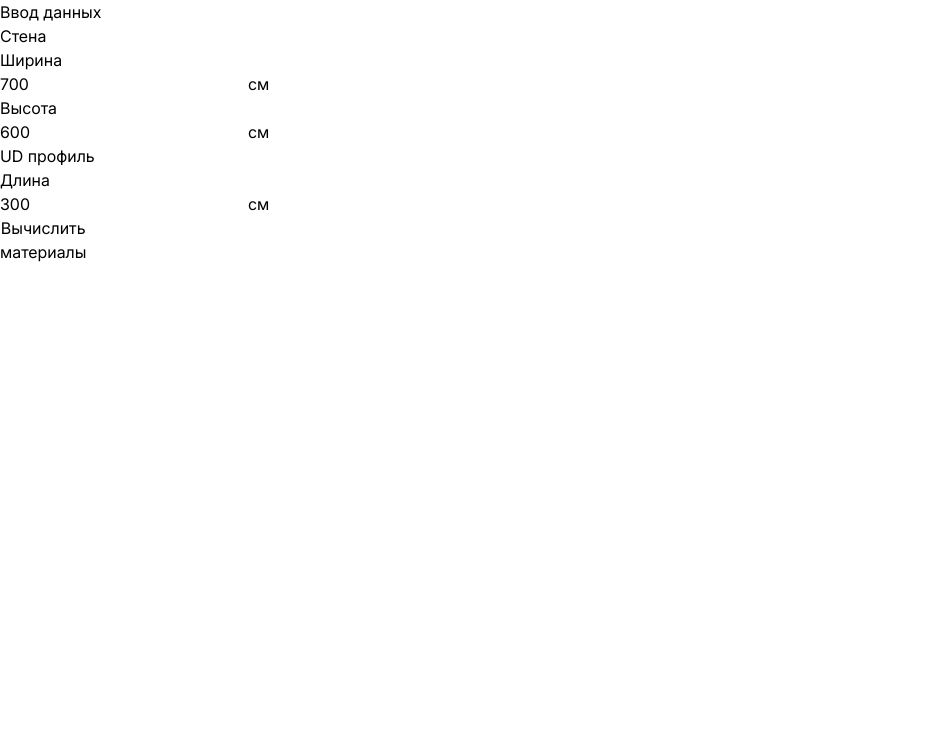
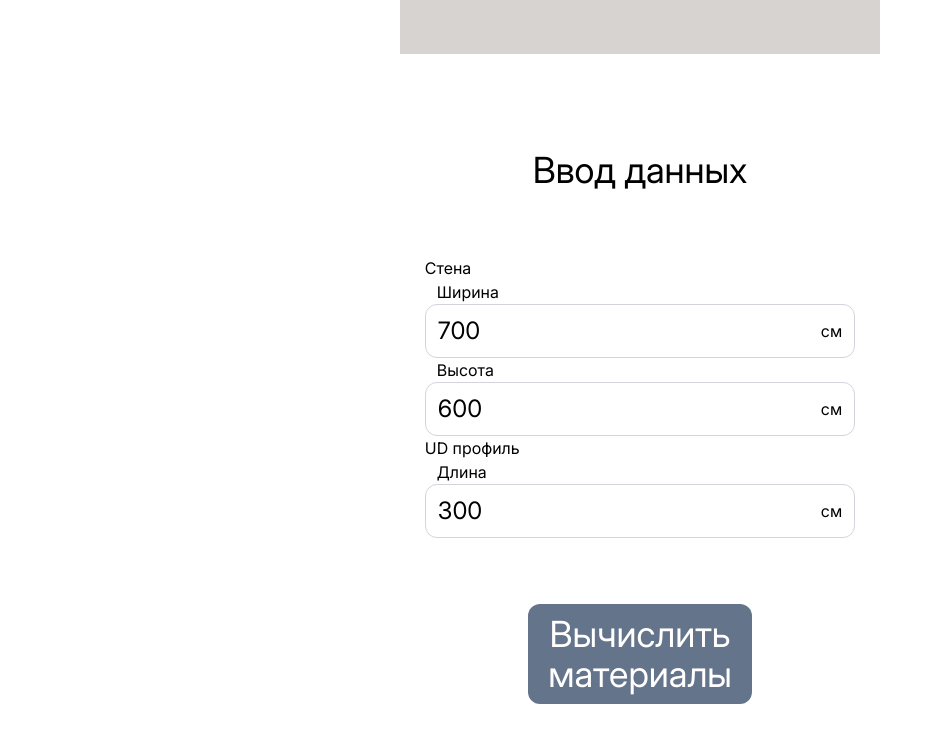
Before and after one commit to gretmn102/plasterboard-installation, a React (Vite) app: page / in a window 1280 px wide. Both pictures are taken after a click on the button "Приступить". Shown: the top 742 px of the page, without its empty margins (0-943 px from the left). Built offline with nearby package versions, Linux system fonts and the light colour scheme.

Commit message:
feat(ui): make the UI according to the design in Figma (#7)
Closes: #6

```diff
--- a/src/components/button.tsx
+++ b/src/components/button.tsx
@@ -6,6 +6,7 @@ export function Button({ onClick, children }: {
 }) {
   return (
     <button
+      className="self-center px-5 py-2.5 text-4xl text-white whitespace-nowrap rounded-xl bg-slate-500"
       onClick={() => {
         if (onClick) { onClick() }
       }}
--- a/src/components/input.tsx
+++ b/src/components/input.tsx
@@ -1,24 +1,74 @@
-import React from "react" // leave it in, otherwise it throws an error
+import React, { useRef, useState } from "react"
 
-export function Input({ id, label, value, onChange }: {
+import { concat } from "../utils"
+
+export function Input({ id, label, initValue, onChange }: {
   id: string
-  label: string
-  value: number
-  onChange?: (e: React.ChangeEvent<HTMLInputElement>) => void
+  label?: string
+  initValue: number
+  onChange?: (prompt: number) => void
 }) {
+  const [value, setValue] = useState(initValue)
+  const inputId = useRef<HTMLInputElement>(null)
+  const [focused, setFocused] = useState(false)
+
   return (
     <div>
-      <label htmlFor={id}>{label}</label>
-      <div>
+      {label && (
+        <label
+          className={concat([
+            "gap-2.5 self-start pl-3 text-base"
+          ])}
+          htmlFor={id}
+        >
+          {label}
+        </label>
+      )}
+      <div
+        role="textbox"
+        className={concat([
+          "w-fit",
+          "px-3",
+          "py-2.5",
+          "focus:outline-none",
+          "border",
+          "border-solid",
+          focused ? "border-blue-500" : "border-gray-300 hover:border-gray-400",
+          "rounded-xl",
+          "flex",
+          "items-center",
+          "gap-2.5",
+        ])}
+        onClick={() => {
+          if (inputId.current) {
+            inputId.current.focus()
+            setFocused(true)
+          }
+        }}
+      >
         <input
           id={id}
-          type={"number"}
+          ref={inputId}
+          type="number"
+          className={concat([
+            "[appearance:textfield] [&::-webkit-outer-spin-button]:appearance-none [&::-webkit-inner-spin-button]:appearance-none",
+            "focus:outline-none",
+            "text-2xl",
+            "font-light",
+            "placeholder:text-slate-400",
+          ])}
+          placeholder="1000"
+          value={value}
           onChange={e => {
-            if (onChange) { onChange(e) }
+            const newValue = Number.parseInt(e.currentTarget.value)
+            setValue(newValue)
+            if (onChange) { onChange(newValue) }
           }}
-          value={value}
+          onBlur={() => {
+            setFocused(false)
+          }}
         />
-        <span>см</span>
+        <div>см</div>
       </div>
     </div>
   )
--- a/src/components/layer.tsx
+++ b/src/components/layer.tsx
@@ -6,13 +6,13 @@ export function Layer({ title, footer, children }: {
   children?: React.ReactNode
 }) {
   return (
-    <main>
-      <h1>{title}</h1>
+    <main className="flex flex-col flex-1 justify-between items-center px-2.5 py-24 w-full">
+      <h1 className="text-4xl text-center text-black">{title}</h1>
       {children && (
         <div>{children}</div>
       )}
       {footer && (
-        <div>{footer}</div>
+        <footer>{footer}</footer>
       )}
     </main>
   )
--- /dev/null
+++ b/src/components/navbar.tsx
@@ -0,0 +1,7 @@
+import * as React from "react"
+
+export function Navbar() {
+  return (
+    <header className="w-full bg-stone-300 min-h-[54px]" />
+  )
+}
--- a/src/index.tsx
+++ b/src/index.tsx
@@ -2,11 +2,13 @@ import React, { useState } from "react" // leave it in, otherwise it throws an e
 import { createRoot } from "react-dom/client"
 
 import "./styles.css"
+import { concat } from "./utils"
 import * as Model from "./model"
 import { Home } from "./pages/home"
 import { InputData } from "./pages/inputData"
 import { RequiredMaterials } from "./pages/requiredMaterials"
 import { Installation } from "./pages/installation"
+import { Navbar } from "./components/navbar"
 
 enum Page {
   "home",
@@ -20,6 +22,7 @@ function App(): React.ReactElement {
   const [model, setModel] = useState<Model.Model | undefined>(undefined)
   const [page, setPage] = useState(Page.home)
 
+  const currentPage = (() => {
     switch (page) {
       case Page.home:
         return (
@@ -48,6 +51,25 @@ function App(): React.ReactElement {
           <Installation initState={state} />
         )
     }
+  })()
+
+  return (
+    <div className={concat([
+      "flex",
+      "justify-center",
+    ])}>
+      <div className={concat([
+        "w-full",
+        "max-w-[480px]",
+        "h-screen",
+        "flex",
+        "flex-col",
+      ])}>
+        <Navbar />
+        {currentPage}
+      </div>
+    </div>
+  )
 }
 
 document.addEventListener("DOMContentLoaded", (event) => {
--- a/src/pages/inputData.tsx
+++ b/src/pages/inputData.tsx
@@ -1,4 +1,4 @@
-import React, { Children, useState } from "react" // leave it in, otherwise it throws an error
+import React, { useState } from "react" // leave it in, otherwise it throws an error
 
 import * as Model from "../model"
 import { Button } from "../components/button"
@@ -55,18 +55,18 @@ export function InputData({ submit }: {
         <Input
           id="wall-width"
           label="Ширина"
-          value={wallWidth}
-          onChange={e => {
-            setWallWidth(Number.parseInt(e.target.value))
+          initValue={wallWidth}
+          onChange={value => {
+            setWallWidth(value)
           }}
         />
         <Input
           id="wall-height"
           label="Высота"
-          onChange={e => {
-            setWallHeight(Number.parseInt(e.target.value))
+          onChange={value => {
+            setWallHeight(value)
           }}
-          value={wallHeight}
+          initValue={wallHeight}
         />
       </Section>
       <Section
@@ -75,9 +75,9 @@ export function InputData({ submit }: {
         <Input
           id="ud-length"
           label="Длина"
-          value={udLength}
-          onChange={e => {
-            setUdLength(Number.parseInt(e.target.value))
+          initValue={udLength}
+          onChange={value => {
+            setUdLength(value)
           }}
         />
       </Section>
--- a/src/pages/requiredMaterials.tsx
+++ b/src/pages/requiredMaterials.tsx
@@ -1,5 +1,6 @@
 import React from "react" // leave it in, otherwise it throws an error
 
+import { concat } from "../utils"
 import * as Model from "../model"
 import { Button } from "../components/button"
 import { Layer } from "../components/layer"
@@ -23,7 +24,9 @@ export function RequiredMaterials({ requiredMaterials, onStartInstallation }: {
       }
     >
       <ol>
-        <li>{requiredMaterials.ud}шт UD профилей</li>
+        <li className={concat([
+          "text-2xl"
+        ])}>{requiredMaterials.ud}шт UD профилей</li>
       </ol>
     </Layer>
   )
```
Lines whose indentation alone changed are shown as unchanged.
